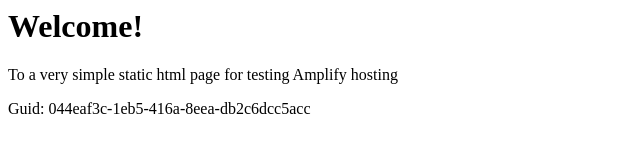
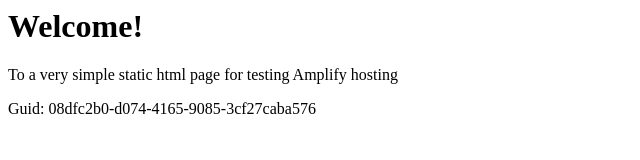
Before and after one commit to aws-aemilia-syd/Github-PR-Commit-Integration-Test-DoNotTouch-Gith-BKMSSQOA-v1-preprod-ap-southeast-2, a website: page src/index.html in a window 1280 px wide. Shown: the full height of the page, 0-640 px from the left. Drawn offline with Linux system fonts and the light colour scheme.

Commit message:
commit from integ tests

```diff
--- a/src/index.html
+++ b/src/index.html
@@ -12,6 +12,6 @@
 <body>
     <h1>Welcome!</h1>
     <p>To a very simple static html page for testing Amplify hosting</p>
-    <p>Guid: 044eaf3c-1eb5-416a-8eea-db2c6dcc5acc</p></body>
+    <p>Guid: 08dfc2b0-d074-4165-9085-3cf27caba576</p></body>
 
 </html>
```
